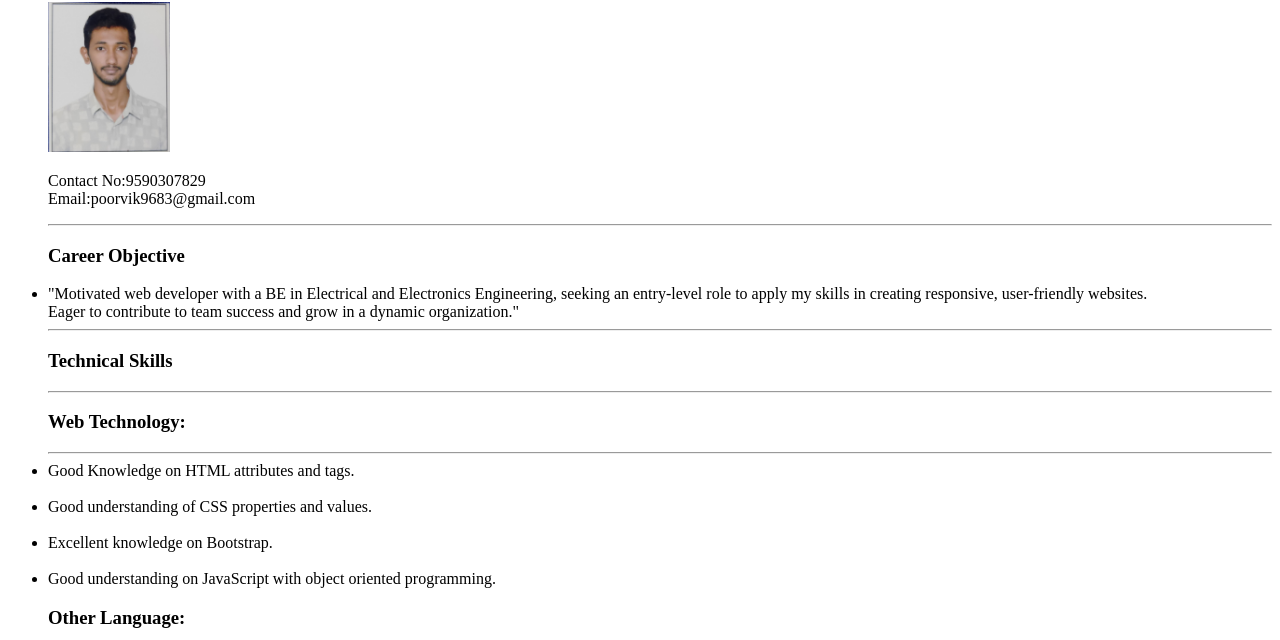
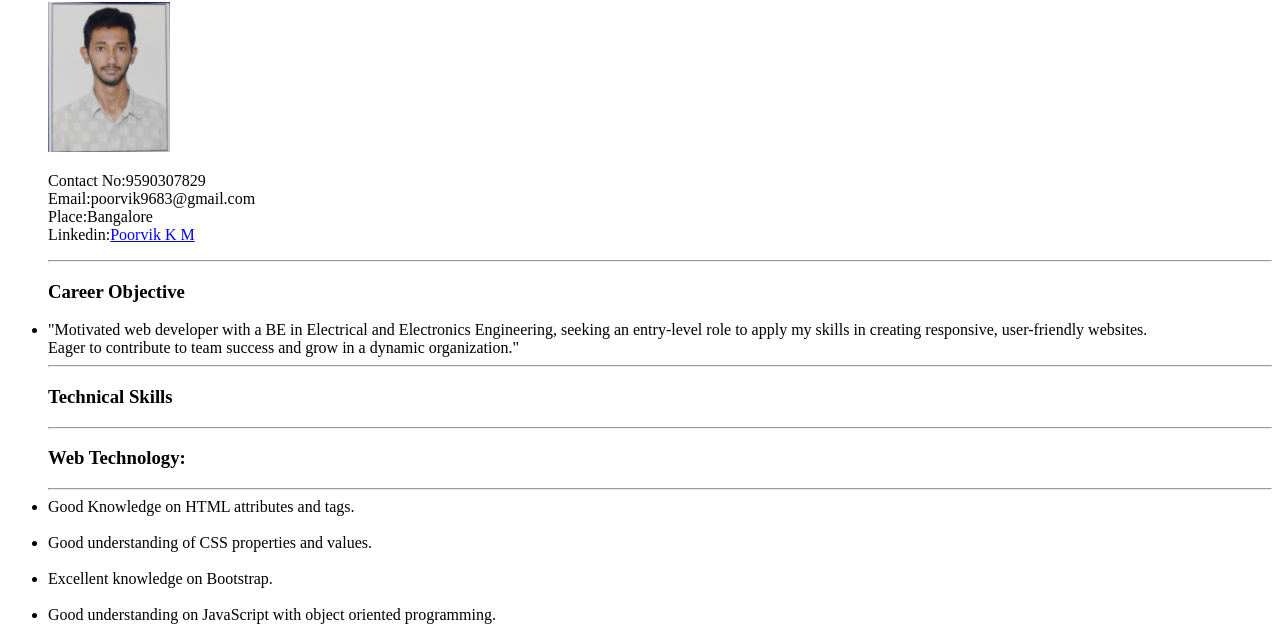
Before and after one commit to poorvikkm/resume_project2, a plain HTML site: page index.html in a window 1280 px wide. Shown: the part 78-718 px from the top of the page. Drawn offline with Linux system fonts and the light colour scheme.

Commit message:
Update index.html

```diff
--- a/index.html
+++ b/index.html
@@ -17,6 +17,9 @@
 <p>Contact No:9590307829
     <br>
     Email:poorvik9683@gmail.com
+    <br>
+    Place:Bangalore<br>
+    Linkedin:<a href="https://www.linkedin.com/in/poorvik-k-m-79a1b41b5/">Poorvik K M</a>
 </p>
 <hr>
 <h3>
@@ -81,7 +84,8 @@
     </a>
      <h3>
         Experience:
-     </h3>   <hr>
+     </h3>
+    <hr>
      <li>
         InfoTech Jr.Associate at TCS(Feb 2022-Aug 2023)
      </li>
```
